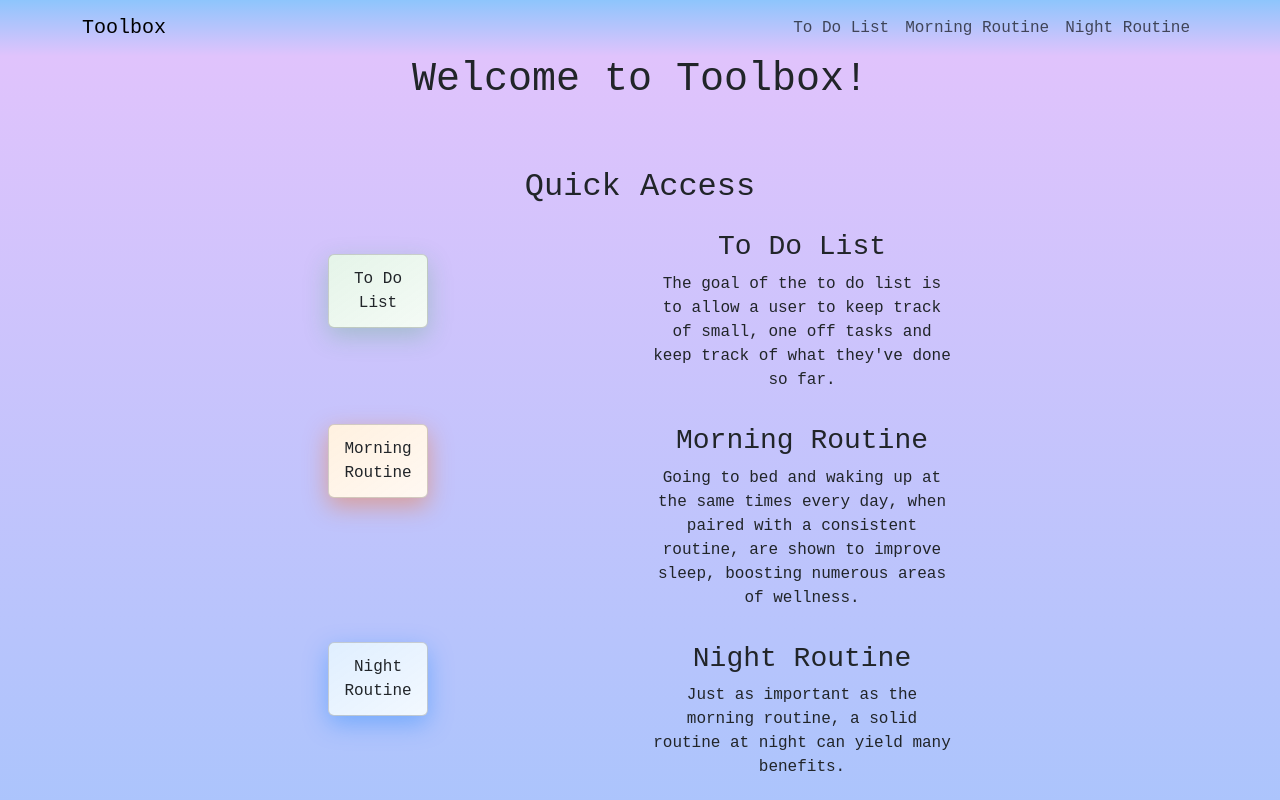
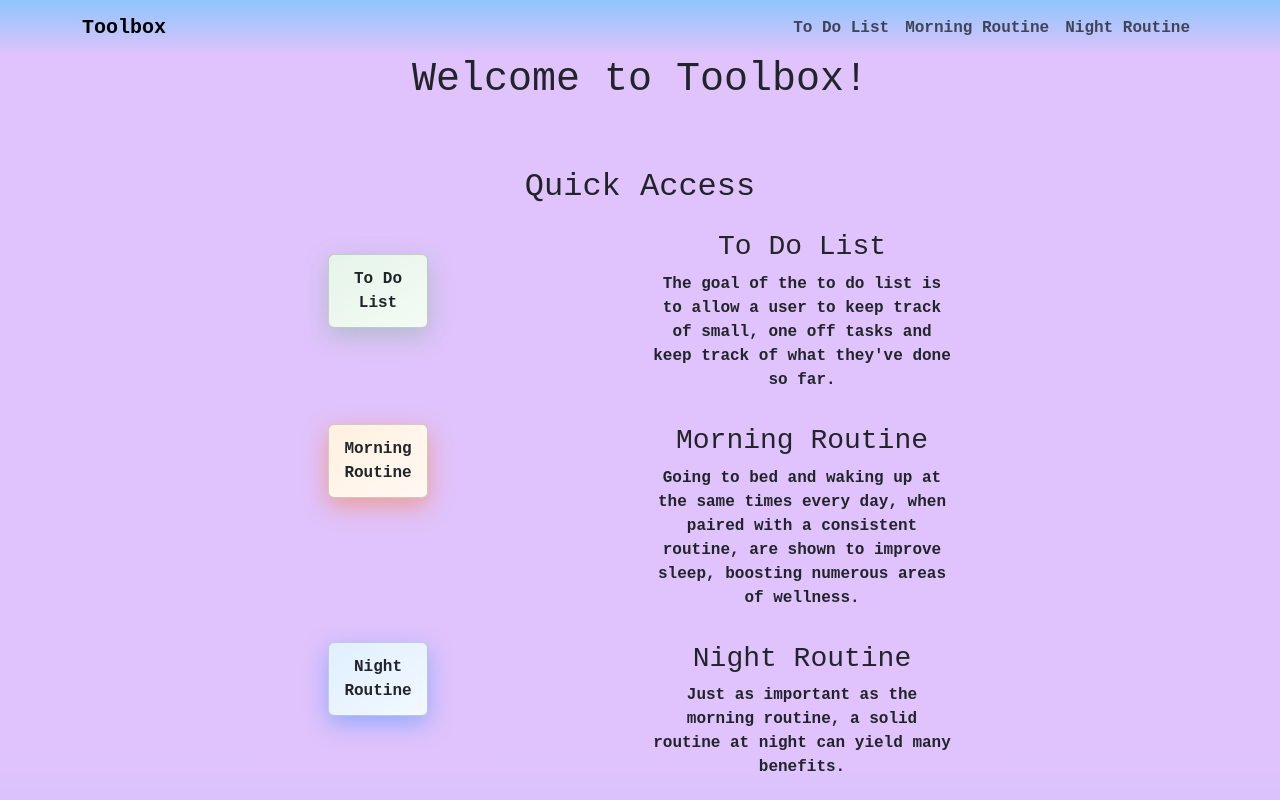
Before and after one commit to CS571-S26/p165, a React (Vite) app: page / in a window 1280 px wide. Shown: the top 800 px of the page. Built offline with nearby package versions, Linux system fonts and the light colour scheme.

Commit message:
Will be added next build, forgot to commit it

```diff
--- a/src/components/pages/BadLink.jsx
+++ b/src/components/pages/BadLink.jsx
@@ -2,12 +2,14 @@ import { Link } from "react-router";
 
 export default function BadLink() {
     return (
+        <div className="page-background">
         <div className="page-layout">
             <h2>That's a 404.</h2>
-            <p>Uh oh, looks like you've taken a wrong turn!</p>
+            <p>Uh-oh! Someone has ventured out into the Void! It'll get totally SPOILED!</p>
             <p>
                 <Link to="/">Back to safety.</Link>
             </p>
         </div>
+        </div>
     );
 }
--- a/src/index.css
+++ b/src/index.css
@@ -10,7 +10,8 @@
 }
 
 .page-background {
-    background-image: linear-gradient(to bottom, #e0c3fc 0%, #8ec5fc 100%);
+    background-image: linear-gradient(to bottom, #e0c3fc 60%, #8ec5fc 100%);
+    min-height: 100vh;
 }
 
 .navbar-base {
@@ -27,7 +28,7 @@
 }
 
 .navbar-night {
-    background: rgba(0, 123, 255, 0.15) !important;
+    background: linear-gradient(to bottom,rgba(0, 123, 255, 0.45),rgba(0, 123, 255, 0.12)) !important;
 }
 
 .display-row {
@@ -43,6 +44,7 @@
 
 * {
     font-family: 'Courier New', Courier, monospace;
+    font-weight: 600;
 }
 
 .top-bar {
```
